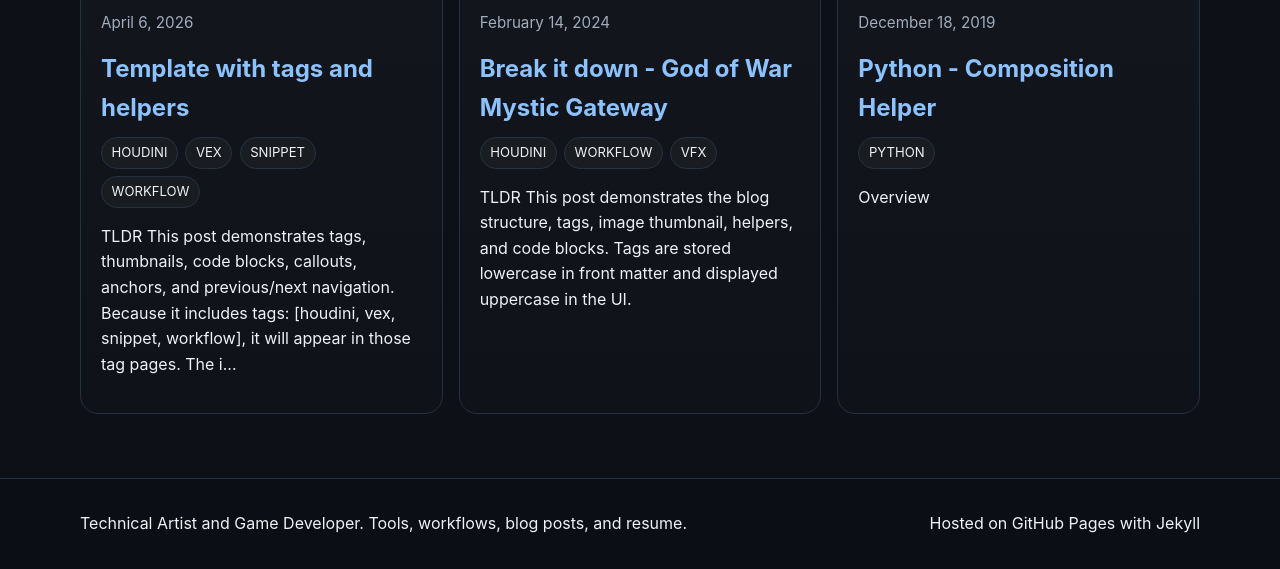
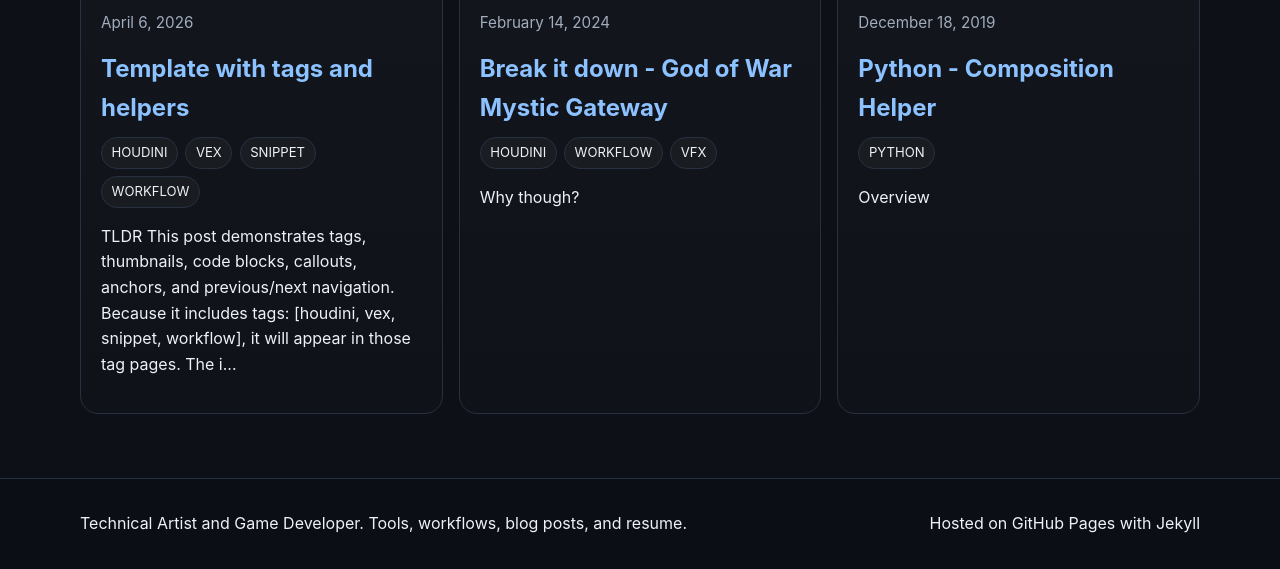
Before and after one commit to ianistor/ian_mywebsite, a Jekyll site: the page built from blog/index.md, in a window 1280 px wide and 1207 px high, cut to the strip 638-1207 px from the top of the window. Built offline with Jekyll 4.4.1, drawn with Linux system fonts in a browser that asks for light colours; some of the changed lines change nothing that is shown.

Commit message:
Update first post to mirror ArtStation breakdown

````diff
--- a/_posts/2026-04-05-first-post.md
+++ b/_posts/2026-04-05-first-post.md
@@ -6,34 +6,95 @@
 image: "https://cdnb.artstation.com/p/media_assets/images/images/001/250/727/original/karma_building_up-ezgif.com-resize.gif?1707944233"
 ---
 
-<div class="callout tldr">
-<p><strong>TLDR</strong></p>
-<ul>
-  <li>This post demonstrates the blog structure, tags, image thumbnail, helpers, and code blocks.</li>
-  <li>Tags are stored lowercase in front matter and displayed uppercase in the UI.</li>
-</ul>
-</div>
+## Why though?
 
-<img src="https://cdnb.artstation.com/p/media_assets/images/images/001/250/727/original/karma_building_up-ezgif.com-resize.gif?1707944233" width="714" height="400" />
+![Mystic gateway prototype](https://cdnb.artstation.com/p/media_assets/images/images/001/250/727/original/karma_building_up-ezgif.com-resize.gif?1707944233)
 
-I was playing God of War Ragnarök during Christmas break, and I really liked how the mystic gateway animation felt.
+I was playing God of War Ragnarök during Christmas break, and I really liked how the mystic gateway animation felt. During one of the play sessions, the developer side of me woke up and thought, "Hmm, I wonder if they just reversed an RBD sim for this."
 
-## First step, references
+Like any technical artist out there, we like to tinker, so I thought, "Let's try it out! I'm curious how this was made." And I did. I created a fast prototype in an hour or two, proving that reversing a gravity RBD sim would be enough. And that was it. I moved on to the next thing that caught my attention.
 
-References and observations drive the breakdown.
+One month later, I stumbled upon the reference photo I took for this test and decided I could spend a bit more time on this and maybe write a blog about my approach to it.
 
-## Basic VEX example
+While this won't be anything fancy or uncommon, I think it's interesting to see how others approach problems and how it can sometimes help with other unrelated things.
 
-```c
-f@mask = fit(@P.y, 0.0, 1.0, 0.0, 1.0);
-@Cd = set(f@mask, f@mask, f@mask);
-```
+Before I ramble onwards, two disclaimers:
 
-<div class="callout note">
-<p><strong>Note</strong></p>
-<p>This is a prototype-style breakdown, not a final production implementation.</p>
-</div>
+- This past year I've been learning Houdini, so my breakdown will focus on a Houdini workflow(although similar concepts exist in other DCCs as well).
+- This is a fast prototype, where i don't care about polish or quality, its just to prove a concept.
 
-## Closing
+First step, references!
 
-This was a fun thing to tackle and a useful way to test out the blog format.
+[Image 1](https://nistorandrei.artstation.com/blog/rDDNV/1250709)
+[Image 2](https://nistorandrei.artstation.com/blog/rDDNV/1250708)
+[Image 3](https://nistorandrei.artstation.com/blog/rDDNV/1250710)
+
+## Break down part
+
+Looking at the images I noticed:
+
+- There are 2 states (Active and Inactive), we can also see that there's an archway shape and some rocks following this shape.
+- Rocks are following the normal of the curve towards the inside and bend with the curvature.
+- There are gaps between the rocks and the wood frame and that makes our life a bit easier to recreate this.
+
+This gives me plenty of information on how I can start, but lets also look at the animation and see what our model needs to support in terms of movement.
+
+- There are 2 big rock pillars intact and not moving (left and right, one a bit uneven)
+- Each individual plank fracture independently, indicating it's probably split into its own element.
+
+To-Do List:
+
+I need a rock asset, an archway made with it, a wooden door made of vertical planks, a fracture for the door and an RBD sim.
+
+### Rock
+
+This was easy, and I cheated a bit, I downloaded a rock from Megascans. While Houdini can easily generate some, I thought this is not the real focus here.
+
+[Image](https://nistorandrei.artstation.com/blog/rDDNV/1250715)
+
+### Archway
+
+For the archway, I created a spline that i mirrored and remeshed, where a copy to points was used to duplicate and scatter the rock asset. To make it look less repetitive I'm adding some random scale and a random rotation, while still trying to maintain the rocks rotation towards the curve interior.
+
+[Image](https://nistorandrei.artstation.com/blog/rDDNV/1250717)
+
+[Image](https://nistorandrei.artstation.com/blog/rDDNV/1250722)
+
+### Wooden Door
+
+Since I knew I would need to fracture the wooden door, I wanted to have separate planks created from the start, so I don't have issues with newly created faces. For plank creation, I created a shape from the archway initial curves, bridged the missing gap, and using a boolean from the door shape with boxes created as planks it results in planks following the archway shape.
+
+[Image](https://nistorandrei.artstation.com/blog/rDDNV/1250724)
+
+### Wood Fracturing
+
+Fracturing the wood planks, I went with the old approach of scaling down the mesh into a Voronoi fracture and then scaling it back. This workflow creates some wood-like splinter fragments. Afterward, I handled the cluster creation manually by grouping up splinters that are close by.
+
+[Image](https://nistorandrei.artstation.com/blog/rDDNV/1250725)
+
+### Simulation
+
+Tearing down using a RBD Bullet solver, just an RBD Solver with gravity on.
+
+[Image](https://nistorandrei.artstation.com/blog/rDDNV/1250719)
+
+And now final step, reversing the simulation of the RBD solver.
+
+[Image](https://nistorandrei.artstation.com/blog/rDDNV/1250713)
+
+This was a fun thing to tackle, especially since I didn't have to worry about the final quality/polish of it being in a real production environment.
+
+I want to emphasize that having a quick prototype does not actually represent the entire amount of work needed for an asset to be used in a shipped title. It's more than just having a working animation; it's about visual, gameplay polish and production iteration. It needs to work with gameplay, collision, metrics, combat, VFX, and audio setups. It needs to work in a full game environment and, more importantly, be iteration-friendly.
+
+I always like to find things that I could have done differently or improve on, and for this mini-project, it's no different. This is what I would have done differently or had a different approach if it were in a real production environment:
+
+- Rock generator that adds that visual noise as repetition is still pretty noticeable in my scene(or more rock assets to scatter) even if i tried to hide it with rotation/random scale etc.
+- I would like to find a nice way to check intersection between the rock points, as the current setup i was just lucky with the seeds and scale of rocks that i used, my current setup was NOT production friendly, and would have required more work if an art director or shot supervisor would have requested lets say...add 1 more rock. *flip table*
+
+What are your thoughts on this approach?
+
+/Andrei
+
+P.S: Adding also the Houdini network view.
+
+[Image](https://nistorandrei.artstation.com/blog/rDDNV/1250706)
````
